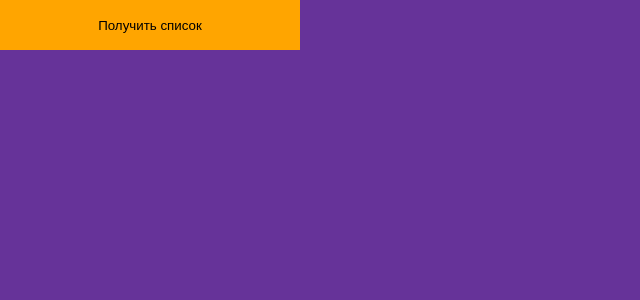
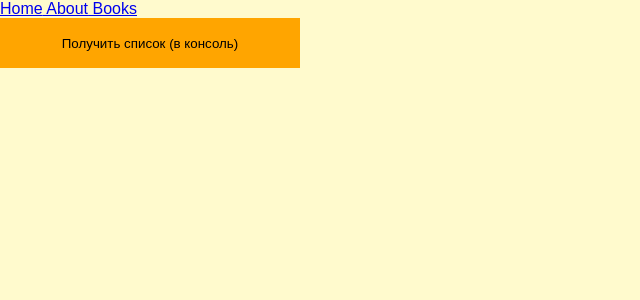
Before and after one commit to TretyakovArtem/bookcase, a React (Create React App) app: page /#/books in a window 1280 px wide. Shown: the top 300 px of the page, without its empty margins (0-640 px from the left). Built offline with nearby package versions, Linux system fonts and the light colour scheme.

Commit message:
fix menu

```diff
--- a/package.json
+++ b/package.json
@@ -4,6 +4,7 @@
   "private": true,
   "dependencies": {
     "axios": "^0.16.2",
+    "package": "^1.0.1",
     "react": "^15.6.1",
     "react-dom": "^15.6.1",
     "react-router": "^4.2.0",
--- a/src/BookList.js
+++ b/src/BookList.js
@@ -2,7 +2,7 @@
  * Created by pathfinder on 02.09.17.
  */
 import React, {Component} from 'react';
-//import Menu from './Menu';
+import Menu from './Menu';
 import axios from 'axios';
 
 class BookList extends Component {
@@ -15,17 +15,9 @@ class BookList extends Component {
     }
 
 
-
-
     downloadBooks() {
-
-
         axios({
             method: 'post',
-            proxy: {
-                host: 'bookcase.loc',
-                port: 80,
-            },
             headers: {
                 Accept: 'application/json',
                 'Content-Type': 'application/json',
@@ -44,41 +36,6 @@ class BookList extends Component {
 
         })
 
-
-
-        /*const instance = axios.create({
-            baseURL: 'http://bookcase.loc/qraphql',
-            headers: {
-                Accept: 'application/json',
-                'Content-Type': 'application/json',
-            },
-            method: 'POST',
-        });*/
-
-
-            .then(function (response) {
-                console.log(response);
-            })
-            .catch(function (error) {
-                console.log(error);
-            });
-    }
-
-/*
-
-    downloadBooks() {
-
-        const instance = axios.create({
-            baseURL: 'http://bookcase.loc/',
-            headers: {
-                Accept: 'application/json',
-                'Content-Type': 'application/json'
-            },
-        });
-
-
-
-        instance.get('/graphql?query=query{books{title,author}}')
             .then(function (response) {
                 console.log(response);
             })
@@ -88,19 +45,16 @@ class BookList extends Component {
     }
 
 
-*/
-
-
-
-
-
 
     render() {
         return (
             (
+                <div>
+                    <Menu/>
                 <form onSubmit={this.downloadBooks}>
-                    <button className="submitbBtn">Получить список</button>
+                    <button className="submitbBtn">Получить список (в консоль)</button>
                 </form>
+                </div>
             )
         )
     }
--- a/src/Menu.js
+++ b/src/Menu.js
@@ -10,6 +10,7 @@ class Menu extends Component {
             <div>
                 <Link to="/"> Home</Link>
                 <Link to="/about"> About</Link>
+                <Link to="/books"> Books</Link>
 
             </div>
         );
--- a/src/index.css
+++ b/src/index.css
@@ -2,5 +2,5 @@ body {
   margin: 0;
   padding: 0;
   font-family: sans-serif;
-  background-color:rebeccapurple;
+  background-color: lemonchiffon;
 }
```
Also changed, not shown: 1 other file (tests, documents, lock files or other folders).
